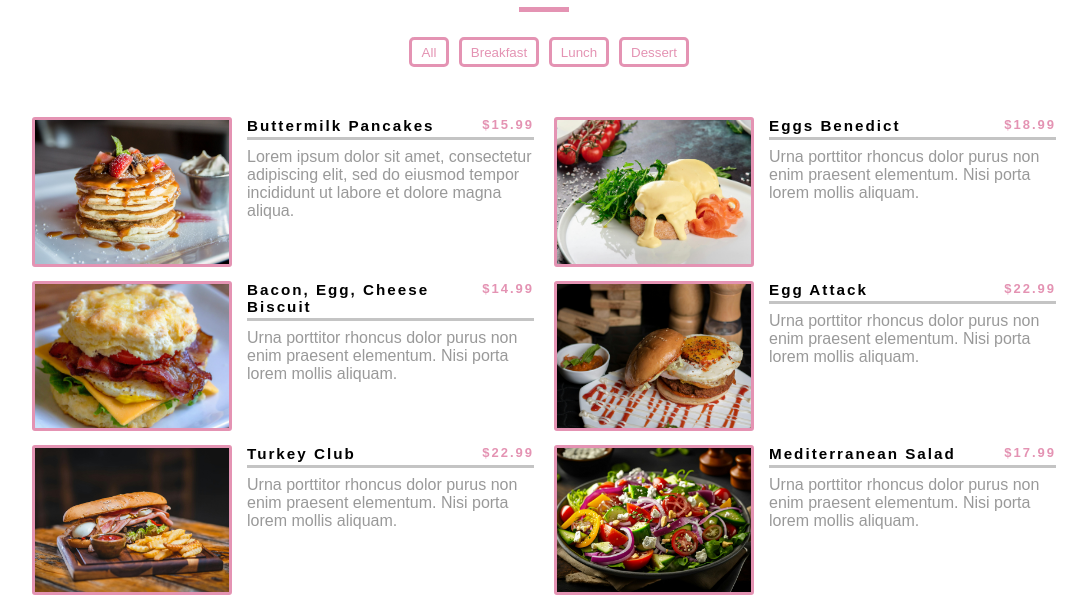
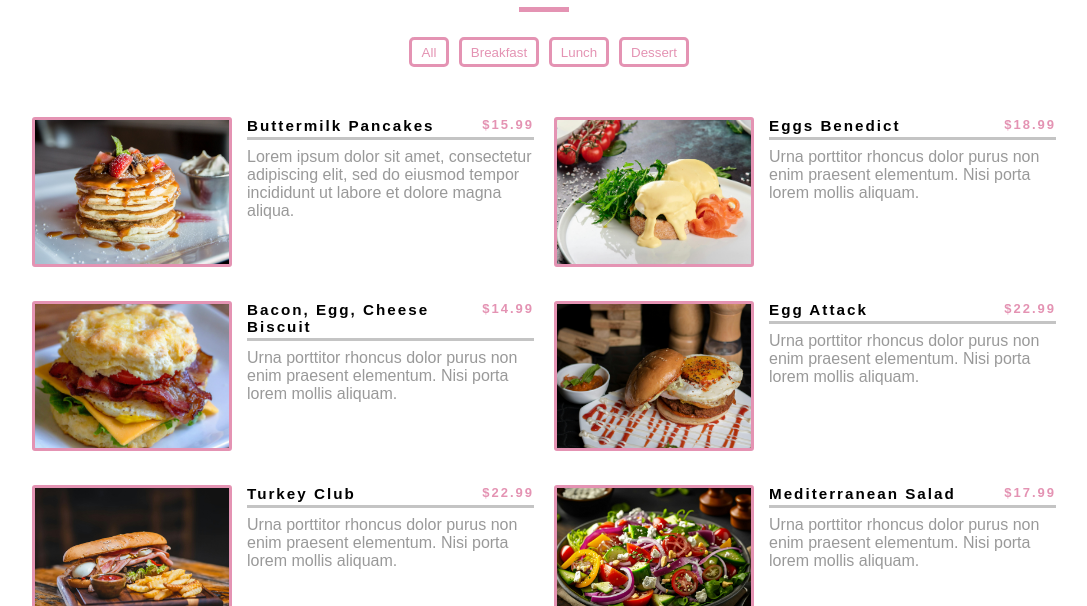
Before and after one commit to amaxwell97/filterable-menu-js, a plain HTML site: page index.html in a window 1280 px wide. Shown: the part 171-777 px from the top of the page, without its empty margins (96-1183 px from the left). Drawn offline with Linux system fonts and the light colour scheme.

Commit message:
Increase .menu row-gap

```diff
--- a/styles.css
+++ b/styles.css
@@ -68,7 +68,7 @@ button:active {
     columns: 2;
     flex-wrap: wrap;
     column-gap: 20px;
-    row-gap: 10px;
+    row-gap: 30px;
 }
 
 .item-wrapper {
```
